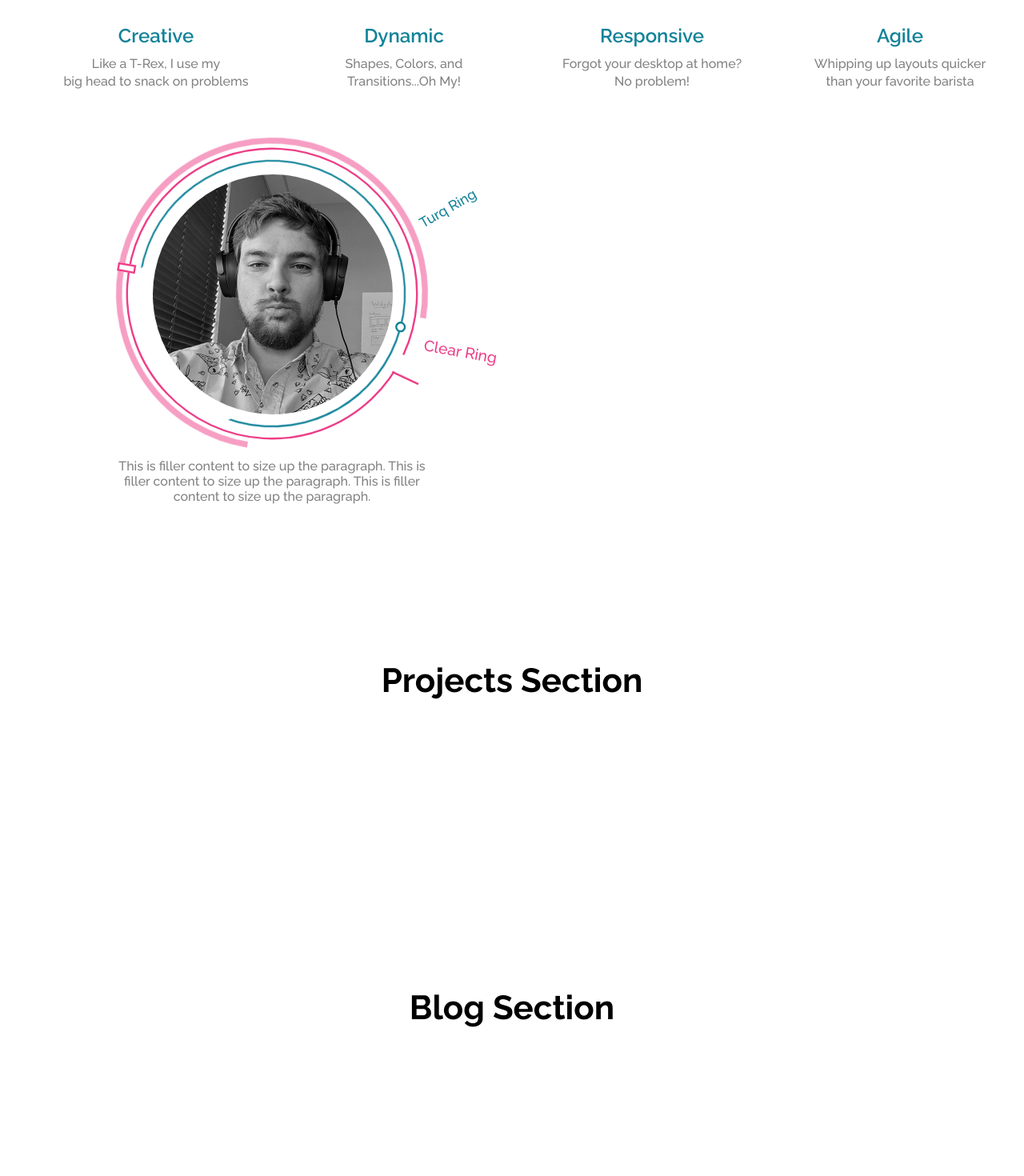
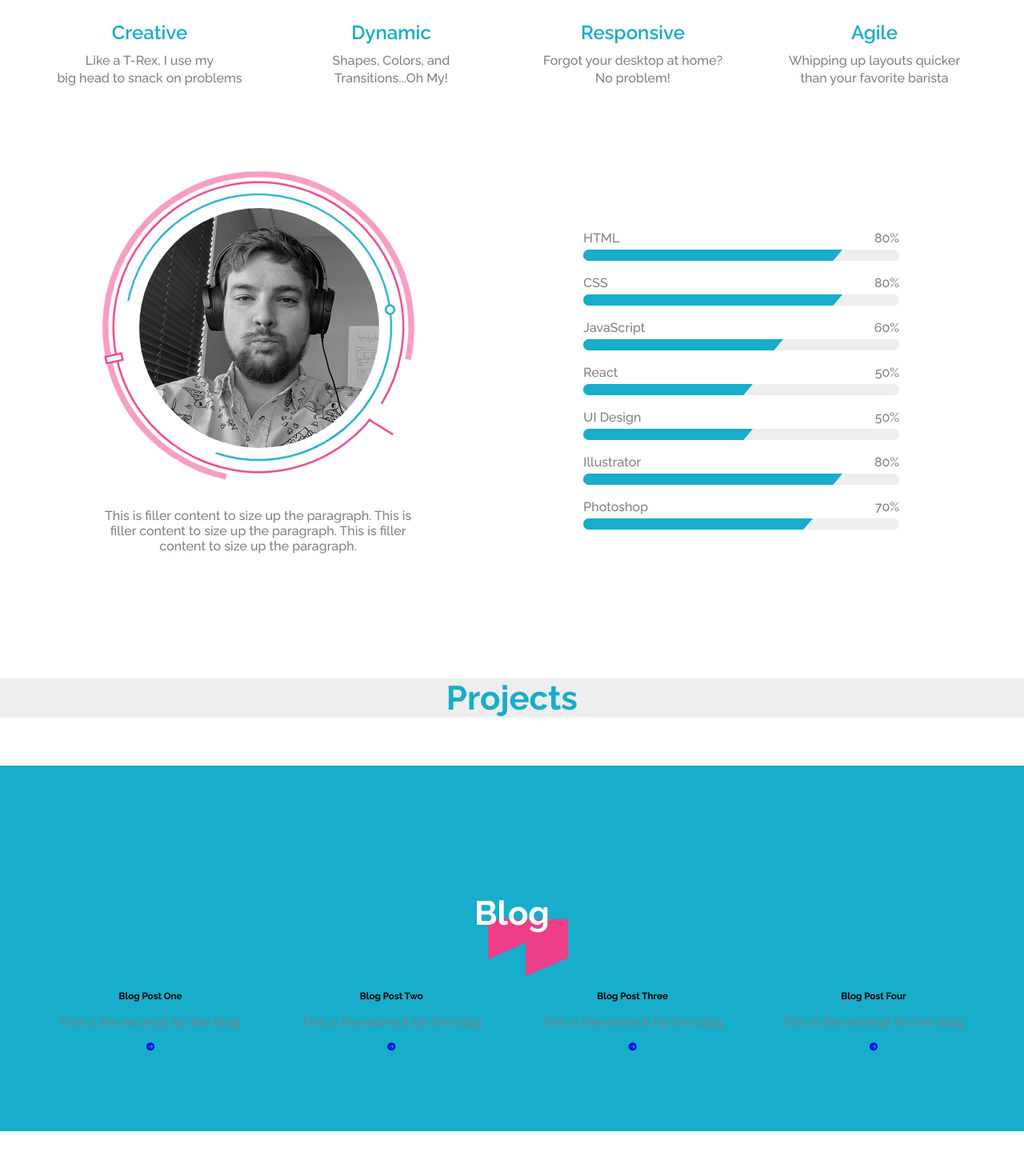
Before and after one commit to KevinGrant12/Portfolio, a React (Create React App) app: page / in a window 1280 px wide. Shown: the part 1060-2530 px from the top of the page at 80% size. Built offline with nearby package versions, Linux system fonts and the light colour scheme; a web font is replaced by a local one.

Commit message:
Completed most of about section at started on blog section

```diff
--- a/public/index.html
+++ b/public/index.html
@@ -22,6 +22,8 @@
     <title>React App</title>
     <!-- Google Fonts -->
     <link href="https://fonts.googleapis.com/css?family=Raleway+Dots|Raleway:300,400,500,600,700,800&display=swap" rel="stylesheet">
+    <!-- Font Awesome -->
+    <script src="https://kit.fontawesome.com/6c7fb2ffa0.js"></script>
   </head>
   <body>
     <noscript>You need to enable JavaScript to run this app.</noscript>
--- a/src/components/About/About.css
+++ b/src/components/About/About.css
@@ -15,13 +15,14 @@
   transform: translateX(-20%);
 }
 
+.About-shape .cls-1 {
+  fill: var(--yellow);
+}
+
 .About-child-wrap {
   display: flex;
   align-items: center;
-}
-
-.About-child-wrap > * {
-  width: 50%;
+  padding: 8rem var(--xlarge);
 }
 
 @media (max-width: 991px) {
--- a/src/components/About/Bio/Bio.css
+++ b/src/components/About/Bio/Bio.css
@@ -1,4 +1,6 @@
 .Bio {
+  flex: 1;
+  flex-basis: 50%;
   display: flex;
   flex-direction: column;
   align-items: center;
@@ -9,7 +11,7 @@
   position: relative;
   width: 300px;
   height: 300px;
-  margin-bottom: 4rem;
+  margin-bottom: 6rem;
 }
 
 .Bio-img-wrap__ring {
@@ -25,7 +27,7 @@
 /* Yellow Ring */
 .Bio-img-wrap__ring.ring-yellow {
   border: 6px solid var(--pink);
-  animation: rotateYellow 90s infinite alternate;
+  animation: rotateYellow 90s linear infinite alternate;
   opacity: 0.5;
 }
 
@@ -89,7 +91,7 @@
 /* Pink Ring */
 .Bio-img-wrap__ring.ring-pink {
   border: 2px solid var(--pink);
-  transform: translate(-2px, -2px) scale(1.2) rotate(25deg);
+  animation: rotatePink 120s linear infinite alternate;
 }
 
 .Bio-img-wrap__ring.ring-pink:before {
@@ -114,17 +116,18 @@
   border-bottom: 2px solid var(--pink);
 }
 
-.Bio-img-wrap__ring.ring-pink p {
-  position: absolute;
-  top: 50%;
-  right: 0;
-  color: var(--pink);
-  transform: translate(130%, -160%);
+@keyframes rotatePink {
+  from {
+    transform: translate(-2px, -2px) scale(1.2) rotate(25deg);
+  }
+  to {
+    transform: translate(-2px, -2px) scale(1.2) rotate(160deg);
+  }
 }
 
 /* Clear Ring */
 .Bio-img-wrap__ring.ring-clear {
-  transform: scale(1.2) rotate(10deg);
+  animation: rotateClear 180s linear infinite forwards;
 }
 .Bio-img-wrap__ring.ring-clear p {
   position: absolute;
@@ -158,6 +161,15 @@
   border-radius: 50%;
 }
 
+@keyframes rotateClear {
+  from {
+    transform: scale(1.2) rotate(0deg);
+  }
+  to {
+    transform: scale(1.2) rotate(-360deg);
+  }
+}
+
 .Bio-img-wrap img {
   position: relative;
   display: flex;
@@ -171,5 +183,11 @@
 
 .Bio > p {
   position: relative;
-  max-width: 70%;
+  max-width: 80%;
 }
+
+@media (max-width: 991px) {
+  .Bio {
+    padding:  0 4rem 4rem;
+  }
+}
--- a/src/components/About/Bio/Bio.js
+++ b/src/components/About/Bio/Bio.js
@@ -6,13 +6,14 @@ const Bio = () => (
   <section className="Bio">
   <div className="Bio-img-wrap">
       <div className="Bio-img-wrap__ring ring-yellow"></div>
-      <div className="Bio-img-wrap__ring ring-turq">
-        <p>Turq Ring</p>
+      <div className="Bio-img-wrap__ring ring-turq"></div>
+      <div className="Bio-img-wrap__ring ring-pink"></div>
+      <div className="Bio-img-wrap__ring ring-clear"></div>
+      <div className="Bio-img-wrap__ring text-ring">
+        <p>First Text Ring</p>
       </div>
-      <div className="Bio-img-wrap__ring ring-pink">
-      </div>
-      <div className="Bio-img-wrap__ring ring-clear">
-        <p>Clear Ring</p>
+      <div className="Bio-img-wrap__ring text-ring">
+        <p>Second Text Ring</p>
       </div>
       <img src={portrait} alt=""/>
     </div>
--- a/src/components/About/Features/Features.css
+++ b/src/components/About/Features/Features.css
@@ -2,7 +2,7 @@
   list-style: none;
   display: grid;
   justify-content: space-evenly;
-  margin-bottom: 8rem;
+  padding: var(--xlarge);
 }
 
 .Features li {
--- a/src/components/About/Skills/Skills.css
+++ b/src/components/About/Skills/Skills.css
@@ -1,8 +1,74 @@
 .Skills {
+  flex: 1;
+  flex-basis: 40%;
+  display: flex;
+  flex-flow: column;
+  list-style: none;
+  padding: 0 12rem;
+  margin: 0;
+}
+
+.Skills-skill {
+  margin-bottom: var(--medium);
+}
+
+.Skills-skill__header {
   display: flex;
   align-items: center;
+  justify-content: space-between;
 }
 
-.Skills > * {
-  width: 50%;
+.Skills-skill__header > * {
+  margin: 0 0 .5rem;
 }
+
+.Skills-skill__progress-bar {
+  position: relative;
+  width: 100%;
+  height: 1.4rem;
+  background: var(--greyLight);
+  border-radius: var(--small);
+  overflow: hidden;
+}
+
+.Skills-skill__progress-amount {
+  height: 100%;
+  background: var(--turq);
+  transform: translateX(-5%) skewX(-40deg);
+}
+
+.Skills-skill#html .Skills-skill__progress-amount {
+  width: 85%;
+}
+
+.Skills-skill#css .Skills-skill__progress-amount {
+  width: 85%;
+}
+
+.Skills-skill#javascript .Skills-skill__progress-amount {
+  width: 65%;
+}
+
+.Skills-skill#react .Skills-skill__progress-amount {
+  width: 55%;
+}
+
+.Skills-skill#design .Skills-skill__progress-amount {
+  width: 55%;
+}
+
+.Skills-skill#illustrator .Skills-skill__progress-amount {
+  width: 85%;
+}
+
+.Skills-skill#photoshop .Skills-skill__progress-amount {
+  width: 75%;
+}
+
+.Skills-skill#html .Skills-skill__progress-amount {
+  width: 85%;
+}
+
+.Skills-skill#html .Skills-skill__progress-amount {
+  width: 85%;
+}
--- a/src/components/About/Skills/Skills.js
+++ b/src/components/About/Skills/Skills.js
@@ -2,11 +2,71 @@ import React from 'react';
 import './Skills.css';
 
 const Skills = () => (
-  <div className="Skills">
-    <ul className="Skills-skills">
-
-    </ul>
-  </div>
+  <ul className="Skills">
+    <li className="Skills-skill" id="html">
+      <div className="Skills-skill__header">
+        <p className="name">HTML</p>
+        <p className="percent">80%</p>
+      </div>
+      <div className="Skills-skill__progress-bar">
+        <div className="Skills-skill__progress-amount"></div>
+      </div>
+    </li>
+    <li className="Skills-skill" id="css">
+      <div className="Skills-skill__header">
+        <p className="name">CSS</p>
+        <p className="percent">80%</p>
+      </div>
+      <div className="Skills-skill__progress-bar">
+        <div className="Skills-skill__progress-amount"></div>
+      </div>
+    </li>
+    <li className="Skills-skill" id="javascript">
+      <div className="Skills-skill__header">
+        <p className="name">JavaScript</p>
+        <p className="percent">60%</p>
+      </div>
+      <div className="Skills-skill__progress-bar">
+        <div className="Skills-skill__progress-amount"></div>
+      </div>
+    </li>
+    <li className="Skills-skill" id="react">
+      <div className="Skills-skill__header">
+        <p className="name">React</p>
+        <p className="percent">50%</p>
+      </div>
+      <div className="Skills-skill__progress-bar">
+        <div className="Skills-skill__progress-amount"></div>
+      </div>
+    </li>
+    <li className="Skills-skill" id="design">
+      <div className="Skills-skill__header">
+        <p className="name">UI Design</p>
+        <p className="percent">50%</p>
+      </div>
+      <div className="Skills-skill__progress-bar">
+        <div className="Skills-skill__progress-amount"></div>
+      </div>
+    </li>
+    <li className="Skills-skill" id="illustrator">
+      <div className="Skills-skill__header">
+        <p className="name">Illustrator</p>
+        <p className="percent">80%</p>
+      </div>
+      <div className="Skills-skill__progress-bar">
+        <div className="Skills-skill__progress-amount"></div>
+      </div>
+    </li>
+    <li className="Skills-skill" id="photoshop">
+      <div className="Skills-skill__header">
+        <p className="name">Photoshop</p>
+        <p className="percent">70%</p>
+      </div>
+      <div className="Skills-skill__progress-bar">
+        <div className="Skills-skill__progress-amount"></div>
+      </div>
+    </li>
+  </ul>
 );
 
 export default Skills;
--- a/src/components/Blog/Blog.css
+++ b/src/components/Blog/Blog.css
@@ -1,3 +1,26 @@
 .Blog {
   padding: 10rem 0;
+  background: var(--turq);
 }
+
+.Blog-shape {
+  position: absolute;
+  top: 50%;
+  left: 50%;
+  width: 100px;
+  transform: translate(-30%,10%);
+}
+
+.Blog-shape .cls-1 {
+  fill: var(--pink);
+}
+
+.Blog h1 {
+  position: relative;
+  color: white;
+}
+
+.Blog-blog-post-wrap {
+  display: flex;
+  justify-content: space-evenly;
+}
--- a/src/components/Blog/Blog.js
+++ b/src/components/Blog/Blog.js
@@ -1,9 +1,59 @@
 import React from 'react';
 import './Blog.css';
+import { ReactComponent as Shape } from './shape-pink.svg';
 
 const Blog = () => (
   <div className="Blog">
-    <h1>Blog Section</h1>
+    <div className="Blog-header header">
+      <Shape className="Blog-shape"></Shape>
+      <h1>Blog</h1>
+    </div>
+    <div className="Blog-blog-post-wrap">
+      <div className="Blog-post">
+        <div className="Blog-post__img-wrap"></div>
+        <div className="Blog-post__content-wrap">
+          <h3 className="Blog-title">Blog Post One</h3>
+          <p className="Blog-excerpt">This is the excerpt for the blog</p>
+          <span className="Blog-likes"></span>
+          <a href="#" className="Blog-link">
+            <i className="fas fa-arrow-circle-right"></i>
+          </a>
+        </div>
+      </div>
+      <div className="Blog-post">
+        <div className="Blog-post__img-wrap"></div>
+        <div className="Blog-post__content-wrap">
+          <h3 className="Blog-title">Blog Post Two</h3>
+          <p className="Blog-excerpt">This is the excerpt for the blog</p>
+          <span className="Blog-likes"></span>
+          <a href="#" className="Blog-link">
+            <i className="fas fa-arrow-circle-right"></i>
+          </a>
+        </div>
+      </div>
+      <div className="Blog-post">
+        <div className="Blog-post__img-wrap"></div>
+        <div className="Blog-post__content-wrap">
+          <h3 className="Blog-title">Blog Post Three</h3>
+          <p className="Blog-excerpt">This is the excerpt for the blog</p>
+          <span className="Blog-likes"></span>
+          <a href="#" className="Blog-link">
+            <i className="fas fa-arrow-circle-right"></i>
+          </a>
+        </div>
+      </div>
+      <div className="Blog-post">
+        <div className="Blog-post__img-wrap"></div>
+        <div className="Blog-post__content-wrap">
+          <h3 className="Blog-title">Blog Post Four</h3>
+          <p className="Blog-excerpt">This is the excerpt for the blog</p>
+          <span className="Blog-likes"></span>
+          <a href="#" className="Blog-link">
+            <i className="fas fa-arrow-circle-right"></i>
+          </a>
+        </div>
+      </div>
+    </div>
   </div>
 );
 
--- a/src/components/Projects/Projects.css
+++ b/src/components/Projects/Projects.css
@@ -1,3 +1,7 @@
 .Projects {
-  padding: 10rem 0;
+  background: var(--greyLight);
 }
+
+.Projects-header h1 {
+  color: var(--turq);
+}
--- a/src/components/Projects/Projects.js
+++ b/src/components/Projects/Projects.js
@@ -1,9 +1,13 @@
 import React from 'react';
 import './Projects.css';
+// import { ReactComponent as Shape } from './shape-yellow.svg';
 
+// <Shape className="About-shape" />
 const Projects = () => (
   <div className="Projects">
-    <h1>Projects Section</h1>
+    <div className="Projects-header header">
+      <h1>Projects</h1>
+    </div>
   </div>
 );
 
--- a/src/index.css
+++ b/src/index.css
@@ -17,7 +17,7 @@ body {
 h1 {
   font-weight: 700;
   font-size: var(--super);
-  margin: 8rem 0;
+  margin: 6rem 0;
 }
 
 p {
@@ -42,9 +42,10 @@ button:disabled {
 :root {
 
   /* Colors */
+  --greyLight: #EEEEEE;
   --pink: #ed3e88;
-  --turq: #118298;
-  --turqLight: #17adcb;
+  --turq: #17adcb;
+  --turqDark: #118298;
   --yellow: #fded52;
 
   /* Spacing */
```
Also changed, not shown: src/components/Blog/shape-pink.svg (added).
